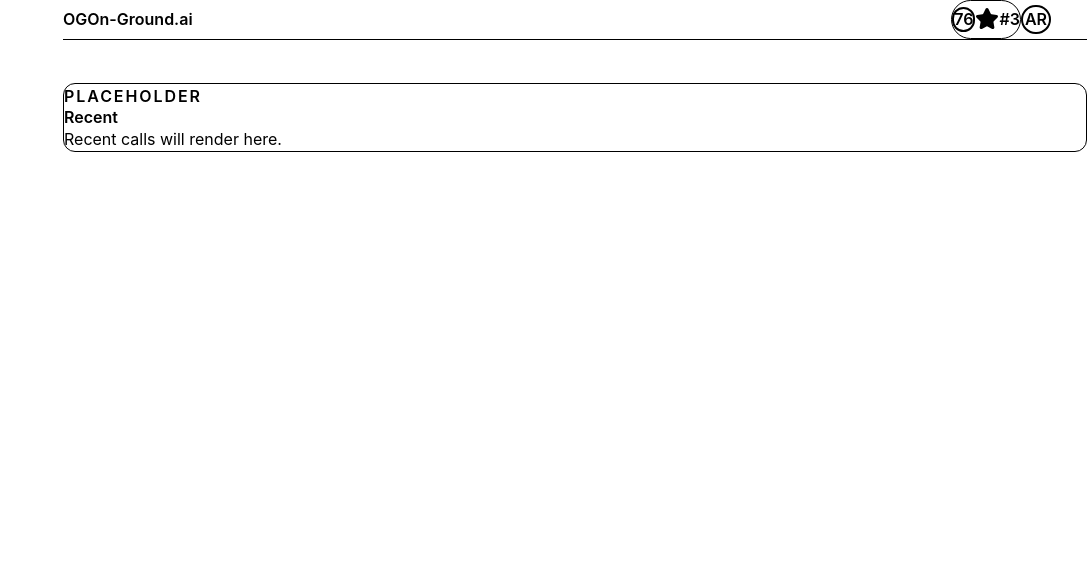
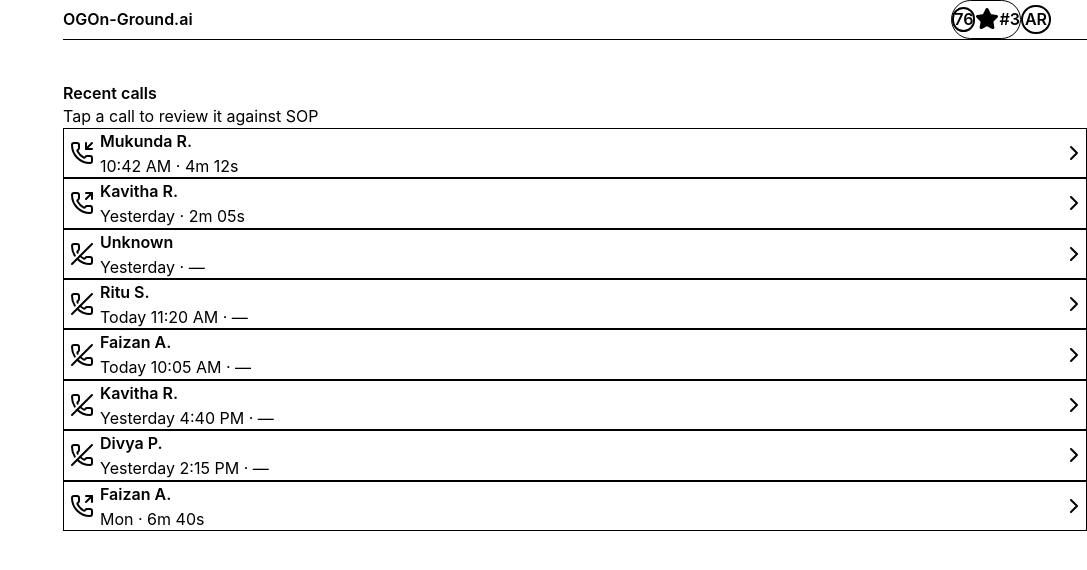
Before and after one commit to Sivaani-Janaswamy/oga-callcentre-app, a React (Vite) app: page /plan/recent in a window 1280 px wide. Shown: the top 570 px of the page, without its empty margins (193-1280 px from the left). Built offline with nearby package versions, Linux system fonts and the light colour scheme.

Commit message:
feat(plan): add recent calls list

```diff
--- a/src/app/router.tsx
+++ b/src/app/router.tsx
@@ -1,6 +1,7 @@
 import { Navigate, Route, Routes } from 'react-router-dom';
 import { DashboardPage } from '../components/dashboard/DashboardPage';
 import { PlanLayout } from '../components/plan/PlanLayout';
+import { RecentCallsPage } from '../components/plan/RecentCallsPage';
 import { AppShell } from '../components/shell/AppShell';
 
 function PlaceholderPage({
@@ -47,10 +48,7 @@ export function AppRouter(): JSX.Element {
               />
             }
           />
-          <Route
-            path="recent"
-            element={<PlaceholderPage title="Recent" description="Recent calls will render here." />}
-          />
+          <Route path="recent" element={<RecentCallsPage onSelect={() => undefined} />} />
           <Route
             path="practise"
             element={
--- /dev/null
+++ b/src/components/plan/RecentCallsPage.tsx
@@ -0,0 +1,71 @@
+import { ChevronRight, PhoneIncoming, PhoneOff, PhoneOutgoing } from 'lucide-react';
+import { useAsync } from '../../hooks/useAsync';
+import type { Call } from '../../data/types';
+import { getRecentCalls } from '../../services/api';
+import { DashboardError, DashboardLoading } from '../dashboard/DashboardState';
+
+const EMPTY_DEPS: unknown[] = [];
+
+function CallIcon({ call }: { call: Call }): JSX.Element {
+  if (call.outcome === 'no_answer' || call.outcome === 'unknown') {
+    return <PhoneOff className="h-4 w-4" />;
+  }
+
+  return call.direction === 'outgoing' ? (
+    <PhoneOutgoing className="h-4 w-4" />
+  ) : (
+    <PhoneIncoming className="h-4 w-4" />
+  );
+}
+
+function getIconStyle(call: Call): string {
+  if (call.outcome === 'no_answer' || call.outcome === 'unknown') {
+    return 'bg-danger-soft text-danger';
+  }
+
+  return call.direction === 'outgoing'
+    ? 'bg-info-soft text-info'
+    : 'bg-success-soft text-success';
+}
+
+export function RecentCallsPage({ onSelect }: { onSelect: (call: Call) => void }): JSX.Element {
+  const { data, loading, error } = useAsync(getRecentCalls, EMPTY_DEPS);
+
+  if (loading) {
+    return <DashboardLoading />;
+  }
+
+  if (error) {
+    return <DashboardError message={error.message} />;
+  }
+
+  return (
+    <section>
+      <h2 className="text-20 font-semibold text-text">Recent calls</h2>
+      <p className="mt-1 text-13 text-text-muted">Tap a call to review it against SOP</p>
+      <div className="mt-5 space-y-2">
+        {(data ?? []).map((call) => (
+          <button
+            key={call.id}
+            type="button"
+            onClick={() => onSelect(call)}
+            className="flex w-full items-center gap-3 rounded-md border border-border bg-card p-3 text-left shadow-soft transition-colors hover:border-brand"
+          >
+            <span
+              className={`flex h-9 w-9 shrink-0 items-center justify-center rounded-full ${getIconStyle(call)}`}
+            >
+              <CallIcon call={call} />
+            </span>
+            <span className="min-w-0 flex-1">
+              <span className="block text-13 font-semibold text-text">{call.displayName}</span>
+              <span className="mt-0.5 block truncate text-11 text-text-muted">
+                {call.whenLabel}
+              </span>
+            </span>
+            <ChevronRight className="h-4 w-4 shrink-0 text-text-muted" />
+          </button>
+        ))}
+      </div>
+    </section>
+  );
+}
```
